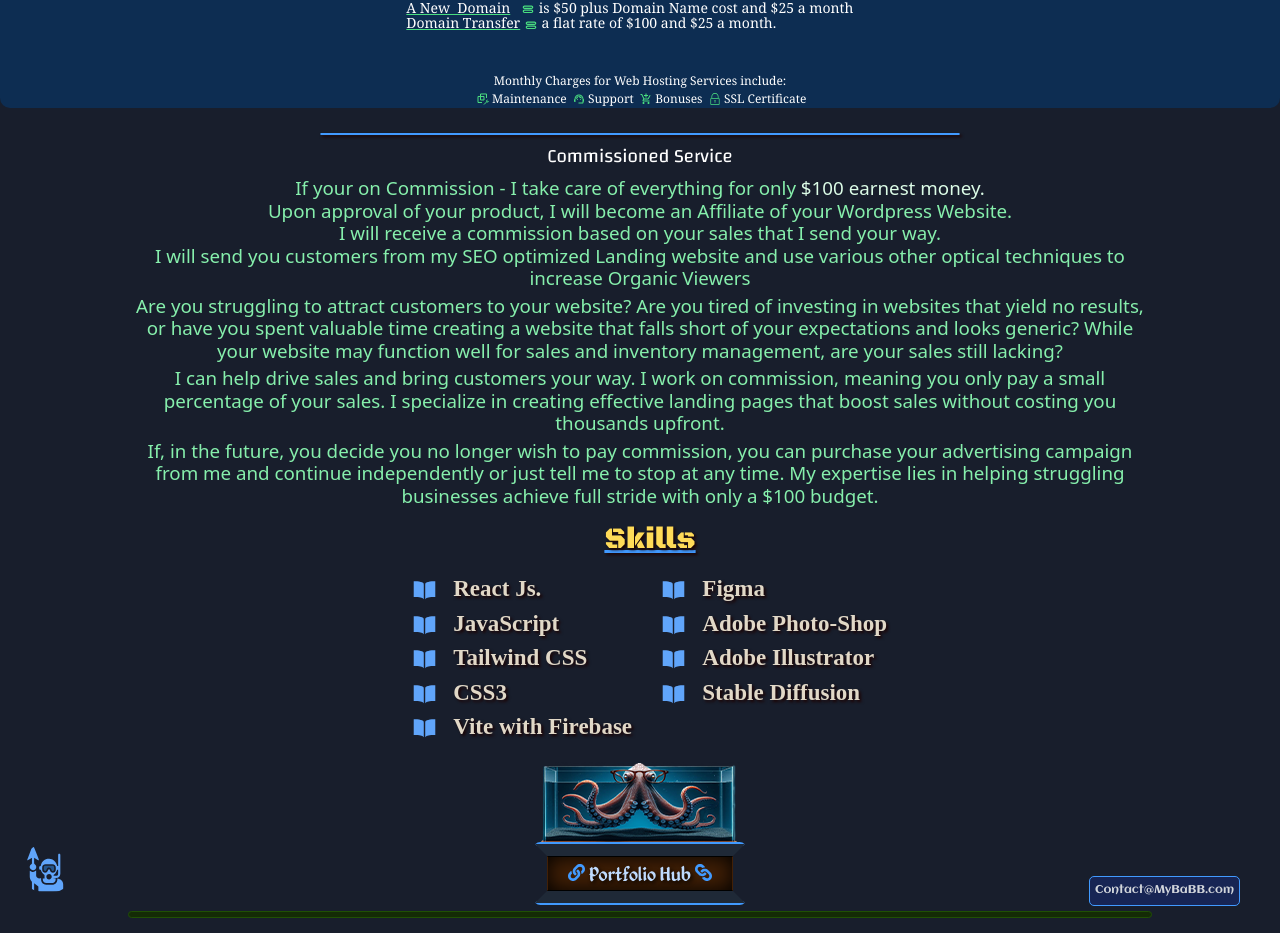
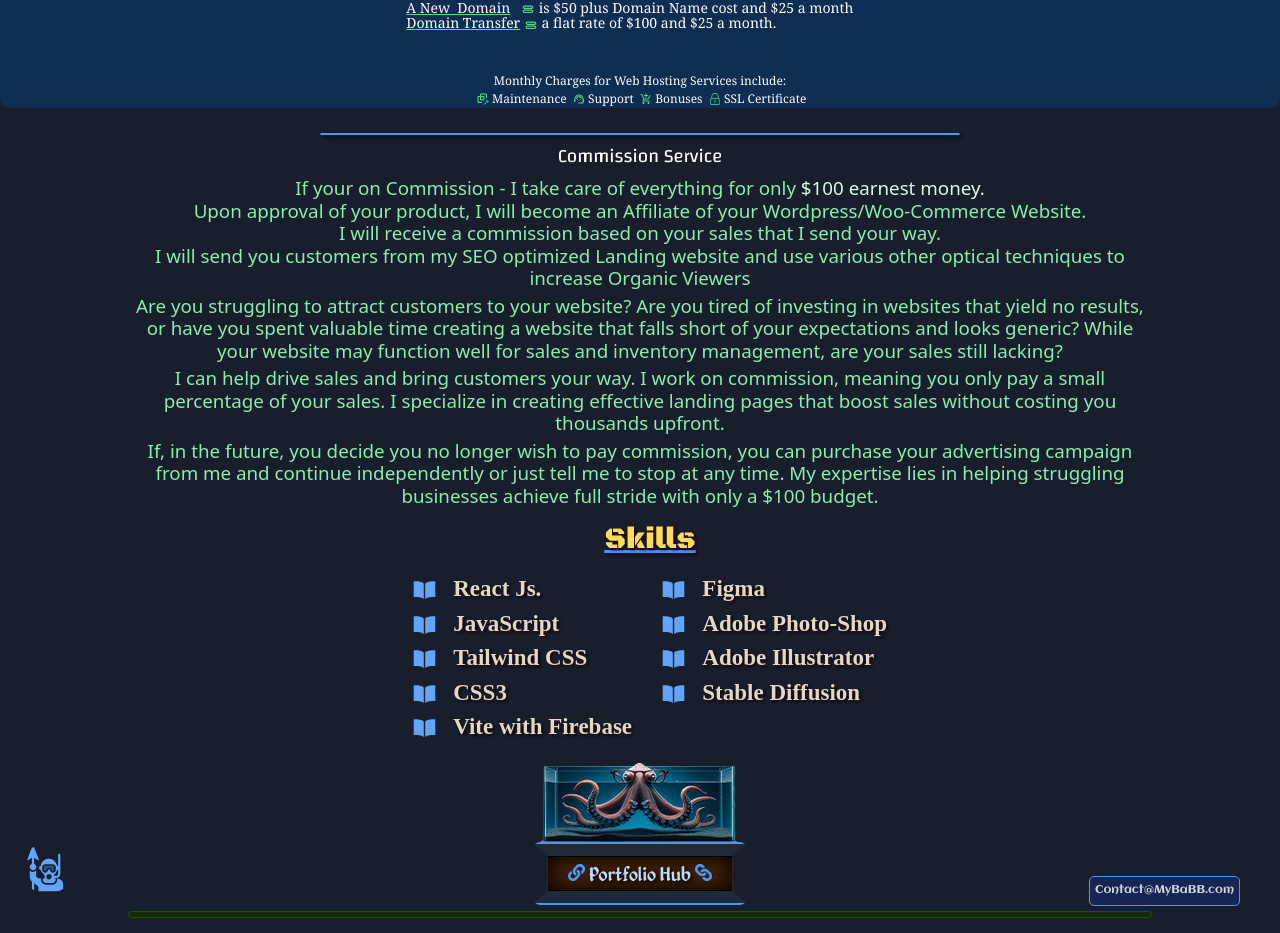
Before and after one commit to MyBaBB/100_Bucks_Intro, a React (Vite) app: page / in a window 1280 px wide. Shown: the part 1969-2902 px from the top of the page. Built offline with nearby package versions, Linux system fonts and the light colour scheme.

Commit message:
added commission button on the toolbox folder

```diff
--- a/src/components/ToolBoxFolder/ToolBox.jsx
+++ b/src/components/ToolBoxFolder/ToolBox.jsx
@@ -73,6 +73,13 @@ function DropDown() {
                       <h3 className="">{item.email}</h3>
                     </div>
                   </a>
+
+                  <a href="#commissionService">
+                    <div className="flex w-full flex-row  justify-between pl-2 hover:rounded-lg hover:bg-gray-800  ">
+                      <h3 className="font-bold">{item.Commission}</h3>
+                      <h3 className="">{item.Money}</h3>
+                    </div>
+                  </a>
                 </div>
               </div>
             ))}
--- a/src/components/ToolBoxFolder/ToolBoxList.json
+++ b/src/components/ToolBoxFolder/ToolBoxList.json
@@ -20,5 +20,10 @@
     "Contact": "Contact Me",
     "email": " 📨",
     "Link": "#Contact"
+  },
+  {
+    "Commission": "Commission Service",
+    "Money": "💲",
+    "Link": "#CommissionService"
   }
 ]
--- a/src/components/TopSection.jsx
+++ b/src/components/TopSection.jsx
@@ -451,14 +451,15 @@ const TopSection = () => {
 
         <hr className="objectiveDivider" />
         <div className="my-1 m-auto w-[80%]">
-          <div id='commissionService' className="scroll-mt-[15rem] text-white mt-4 text-2xl sm:text-3xl text-center font-Changa-Regular">Commissioned Service</div>
+          <div id='commissionService' className="scroll-mt-[12rem] text-white mt-4 text-2xl
+               sm:text-3xl text-center font-Changa-Regular">Commission Service</div>
             <span className="mt-4 block text-center  text-2xl text-green-300 md:text-5xl">
               <p className="m-auto mt-2 text-base xs:text-3xl">
                 If your on Commission - I take care of everything for only{" "}
                 <span className="text-green-100"><span className="whitespace-nowrap">$100 earnest money.</span></span>
                 <br />
                 Upon approval of your product, I will become an Affiliate of
-                your Wordpress Website.
+                your Wordpress/Woo-Commerce Website.
                 <br />
                 I will receive a commission based on your sales that I send your
                 way.
```
